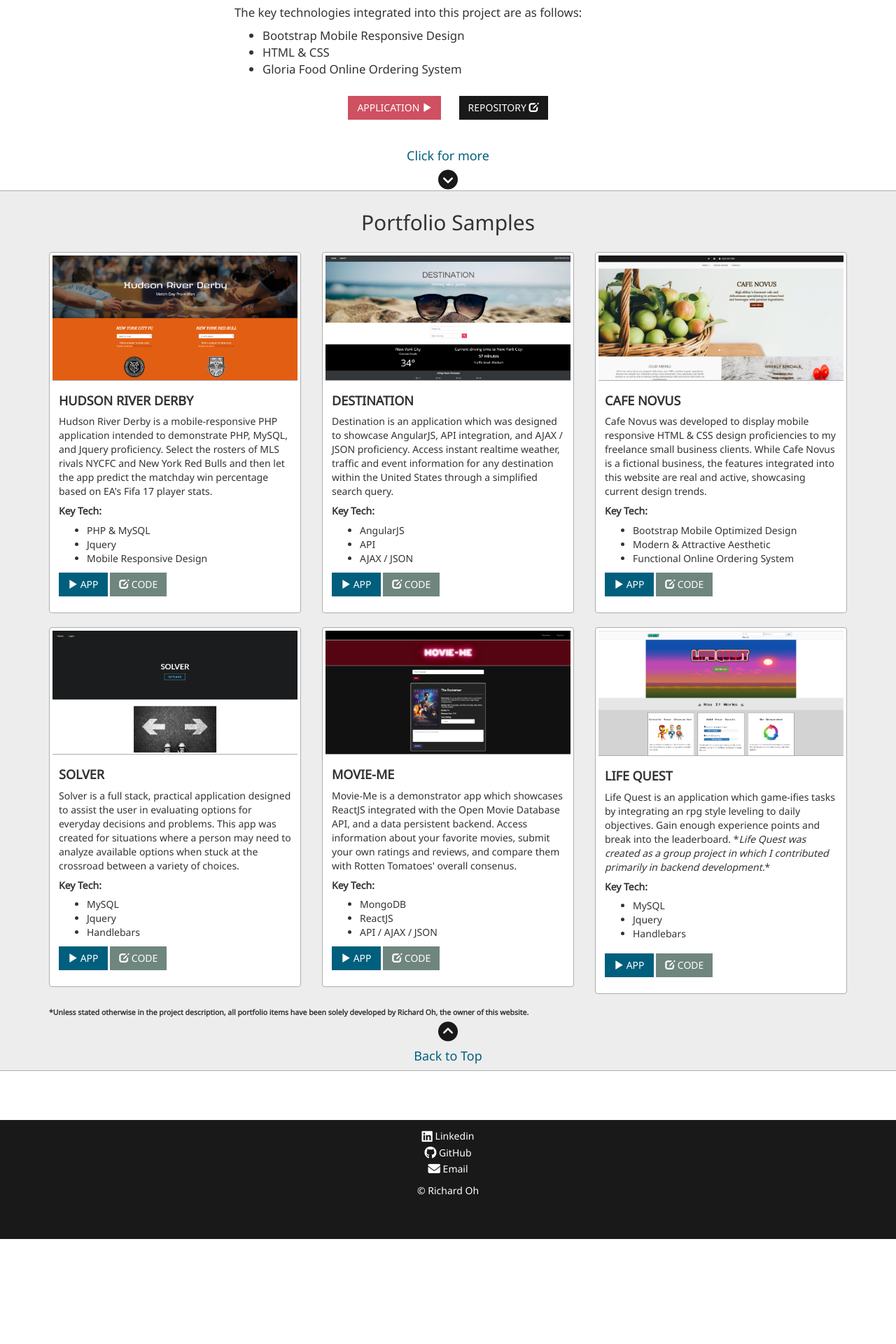
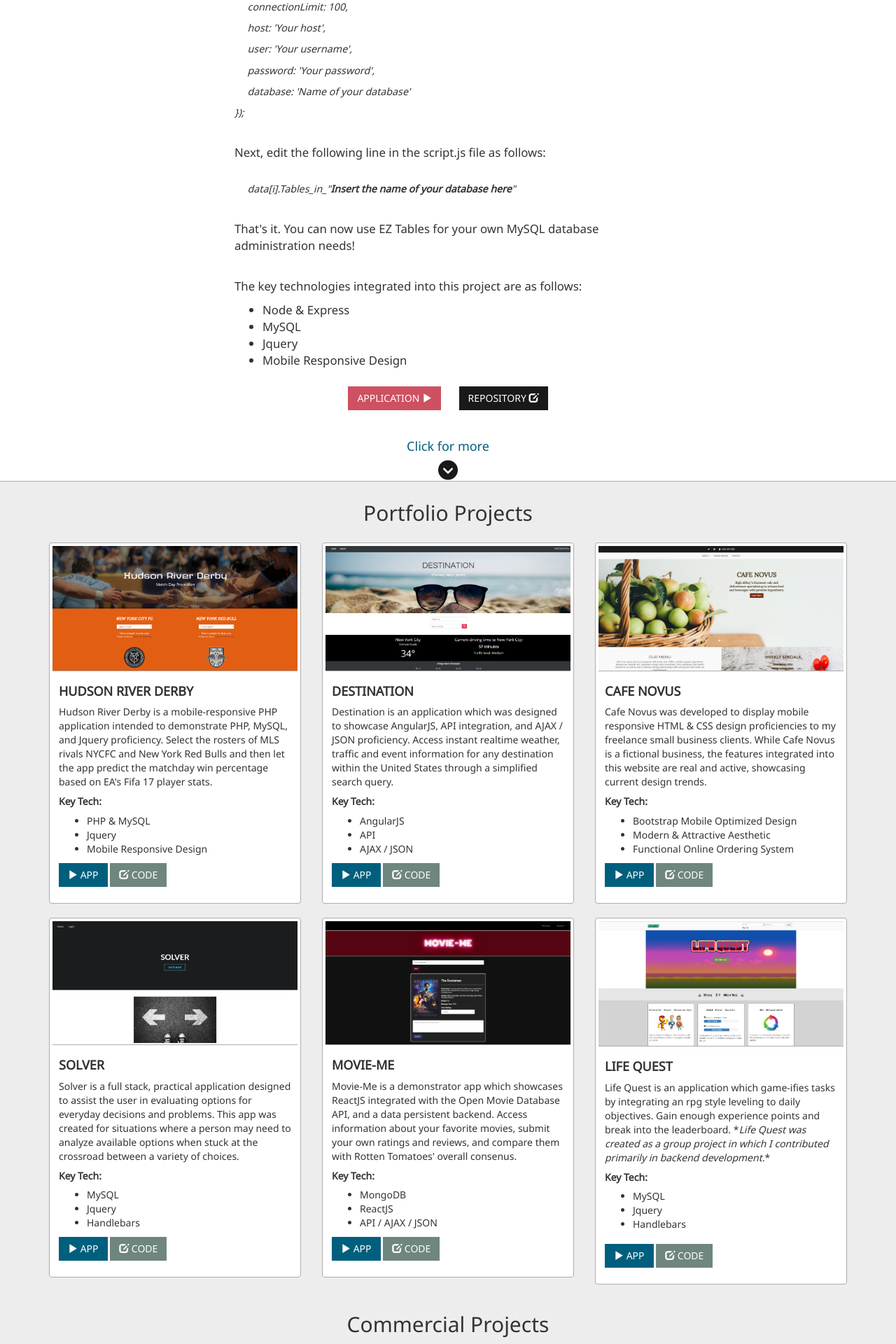
Before and after one commit to rso136/Personal_Profile, a PHP site: page / in a window 1280 px wide. Shown: the part 1720-3640 px from the top of the page at 70% size. Before the commit the page ends 3490 px from the top, so only its background shows below. Run offline with PHP 8.4, Linux system fonts and the light colour scheme; some libraries are stand-ins or nearby versions.

Commit message:
Updated portfolio items

```diff
--- a/assets/css/style.css
+++ b/assets/css/style.css
@@ -137,6 +137,10 @@ a:hover {
 	list-style-type: none;
 	padding: 0;
 	margin: 0;
+}
+
+.smallText {
+	font-size: .85em;
 }
 
 .btn-custom {
@@ -289,6 +293,14 @@ a:hover {
 	margin-bottom: 2vh;
 }
 
+#portHeadingB {
+	margin-bottom: 2vh;
+}
+
+#personalStatement {
+	text-align: center;
+}
+
 #portContainer {
 	margin-bottom: 20vh;
 }
--- a/index.html
+++ b/index.html
@@ -52,8 +52,6 @@
                 <img src="assets/images/profile.jpg" id="profileImg" height="140" width="140">
                 <p>In the spring of 2016, following ten years of service in the ministry, I decided to take a first step in achieving my goal of learning to code and pursued an education in web development. What unites what would otherwise seem like two disparate vocations is my desire to serve my community in a way that is not self-seeking but rather in a way that is genuinely looking out for the best interest of others.</p>
                 <p>I am convinced that having a diverse background helps a person to process information from a variety of angles and enables an individual to think outside the box. Coming from a background in technology, ministerial studies, and liberal arts, I have developed a sensitivity and inquisitiveness to a broad spectrum of interests and concerns which reflects the actual complexity of the world around us. In conjunction with my technical proficiencies, I am capable of adapting and thriving in a dynamic environment.</p>
-
-                <p>I am currently employed as a web developer for <a href="https://www.grantep.com/" target="_blank">GrantEP.</a></p>
             </div>
         </div>
         <div class="row sectionB top bottom" id="sectionBTop">
@@ -82,10 +80,46 @@
         </div>
         <div class="row" id="anchor">
             <div class="heading col-md-12 col-xs-12">
-                <h2 id="highLightHeading">Portfolio Highlight: <i>Briarwood Deli</i></h2>
+                <h2 id="highLightHeading">Portfolio Highlight: <i>EZ Tables</i></h2>
             </div>
         </div>
         <div class="row highlight">
+            <div class="col-md-6 col-md-offset-3 col-xs-12" id="sectionCTop">
+                <a href="https://eztables.herokuapp.com/" target="_blank"><img src="assets/images/ez_tables.png" class="img-responsive" alt="Responsive image" id="highLightImg"></a>
+                <p><strong>Update 5/8/17: </strong>EZ Tables is a MySQL database administration application I programmed recently in order to run SQL queries and review and edit tables quickly and efficiently. Built around the MySQL node package, EZ Tables combines an Express.js framework with Jquery front end scripting in order to create an easy to use database management web application. Furthermore, EZ Tables has a Bootstrap mobile responsive interface which means database administration may be done on the go through your phone or tablet.</p>
+                <p>In order to utilize EZ Tables for your own MySQL database, one needs only to modify a few parameters in the source code. Edit the server.js file to take in the necessary database connection info:</p>
+                <br>
+                <div class="smallText">
+                    <p><i>var pool = mysql.createPool({</p>
+                    <p>&nbsp&nbsp&nbsp&nbsp connectionLimit: 100,</p>
+                    <p>&nbsp&nbsp&nbsp&nbsp host: 'Your host',</p>
+                    <p>&nbsp&nbsp&nbsp&nbsp user: 'Your username',</p>
+                    <p>&nbsp&nbsp&nbsp&nbsp password: 'Your password',</p>
+                    <p>&nbsp&nbsp&nbsp&nbsp database: 'Name of your database'</p>
+                <p>});</i></p>
+                    </i>
+                </div>
+                <br>
+                <p>Next, edit the following line in the script.js file as follows:</p>
+                <div class="smallText">
+                    <br>
+                    <p><i>&nbsp&nbsp&nbsp&nbsp data[i].Tables_in_"<b>Insert the name of your database here</b>"</i></p>
+                </div>
+                <br>
+                <p>That's it. You can now use EZ Tables for your own MySQL database administration needs!</p>
+                <br>
+                <p>
+                    The key technologies integrated into this project are as follows:
+                </p>
+                <ul>
+                    <li>Node & Express</li>
+                    <li>MySQL</li>
+                    <li>Jquery</li>
+                    <li>Mobile Responsive Design</li>
+                </ul>
+            </div>
+        </div>
+        <!--<div class="row highlight">
             <div class="col-md-6 col-md-offset-3 col-xs-12" id="sectionCTop">
                 <a href="http://www.newbriarwooddeli.com" target="_blank"><img src="assets/images/briarwood.png" class="img-responsive" alt="Responsive image" id="highLightImg"></a>
                 <p><strong>Update 4/15/17: </strong>Over the past several weeks, I had the opportunity to put my first freelance commercial project into production. Briarwood Deli is a successful small business deli located in Hamilton, NJ that was looking for a basic mobile responsive website with online ordering integration. From a design standpoint, I decided to go with a rustic aesthetic matching the down-to-earth colors and overall feel of the actual business. I chose to go with <a href="https://www.gloriafood.com/" target="_blank">Gloria Food</a> as the online ordering system for its excellent ease of use and its versatile freemium business model. On a personal note, I was very excited when the first online orders were placed and I was glad to be of practical benefit to a bustling deli with delicious food. If you are ever in the vicinity of Hamilton, NJ and are looking for a quick bite to eat, check them out!
@@ -99,7 +133,7 @@
                     <li>Gloria Food Online Ordering System</li>
                 </ul>
             </div>
-        </div>
+        </div>-->
         <!--<div class="row highlight">
             <div class="col-md-6 col-md-offset-3 col-xs-12" id="sectionCTop">
                 <a href="https://peaceful-fjord-39188.herokuapp.com/" target="_blank"><img src="assets/images/nycfcB.png" class="img-responsive" alt="Responsive image" id="highLightImg"></a>
@@ -126,7 +160,7 @@
         </div>-->
         <div class="row">
             <div class="col-md-12 col-xs-12" id="highLightBtnRow">
-                <a href="http://www.newbriarwooddeli.com" target="_blank" class="highLightBtn btn btn-customE" role="button">APPLICATION <span class="glyphicon glyphicon-play" aria-hidden="true"></span></a><a href="https://github.com/rso136/Briarwood" target="_blank" class="highLightBtn btn btn-customG" role="button">REPOSITORY <span class="glyphicon glyphicon-edit" aria-hidden="true"></span></a>
+                <a href="https://eztables.herokuapp.com/" target="_blank" class="highLightBtn btn btn-customE" role="button">APPLICATION <span class="glyphicon glyphicon-play" aria-hidden="true"></span></a><a href="https://github.com/rso136/EZ_Tables" target="_blank" class="highLightBtn btn btn-customG" role="button">REPOSITORY <span class="glyphicon glyphicon-edit" aria-hidden="true"></span></a>
             </div>
         </div>
         <div class="row">
@@ -137,7 +171,7 @@
         </div>
         <div class="row top sectionC" id="anchor2">
             <div class="heading col-md-12 col-xs-12" id="portHeading">
-                <h2>Portfolio Samples</h2>
+                <h2>Portfolio Projects</h2>
             </div>
         </div>
     </div>
@@ -237,8 +271,6 @@
                     </div>
 
                 </div>-->
-
-
             </div>
             <div class="row">
                 <div class="portItem col-md-4 col-xs-12">
@@ -263,7 +295,6 @@
                             </p>
                         </div>
                     </div>
-
                 </div>
                 <div class="portItem col-md-4 col-xs-12">
                     <div class="thumbnail">
@@ -311,7 +342,6 @@
                         </div>
                     </div>
                 </div>
-
                 <!--<div class="portItem col-md-4 col-xs-12">
                     <div class="thumbnail">
                         <a href="https://safe-basin-10956.herokuapp.com" target="_blank"><img src="assets/images/skyrim.png"></a>
@@ -354,6 +384,36 @@
                         </div>
                     </div>
                 </div>-->
+            </div>
+            <div class="row">
+                <div class="heading col-md-12 col-xs-12" id="portHeadingB">
+                    <h2>Commercial Projects</h2>
+                </div>
+            </div>
+            <div class="row">
+             <div class="portItem col-md-6 col-md-offset-3 col-xs-12">
+                    <div class="thumbnail">
+                        <a href="http://www.newbriarwooddeli.com" target="_blank"><img src="assets/images/briarwood.png"></a>
+                        <div class="caption">
+                            <h4><b>BRIARWOOD DELI</b></h4>
+                            <p>My first freelance commercial project, I created this website for a successful small business deli located in Hamilton, NJ. Integrating mobile responsive design and the <a href="https://www.gloriafood.com/" target="_blank">Gloria Food</a> online ordering platform, this project opened a new online customer base for Briarwood Deli.</p>
+                            <h5><b>Key Tech:</b></h5>
+                            <ul>
+                                <li>Bootstrap Mobile Responsive Design</li>
+                                <li>HTML & CSS</li>
+                                <li>Gloria Food Online Ordering Platform</li>
+                            </ul>
+                            <p>
+                                <a href="http://www.newbriarwooddeli.com" target="_blank" class="btn btn-customC" role="button">
+                                    <span class="glyphicon glyphicon-play" aria-hidden="true"></span> APP
+                                </a>
+                                <a href="https://github.com/rso136/Briarwood" target="_blank" class="btn btn-customB" role="button">
+                                    <span class="glyphicon glyphicon-edit" aria-hidden="true"></span> CODE
+                                </a>
+                            </p>
+                        </div>
+                    </div>
+                </div>
             </div>
             <div class="row">
                 <div class="col-md-12 col-xs-12" id="personalStatement">
```
Also changed, not shown: assets/images/Screenshot (110).png (added), assets/images/ez_tables.png (added). Lines whose indentation alone changed are shown as unchanged.
